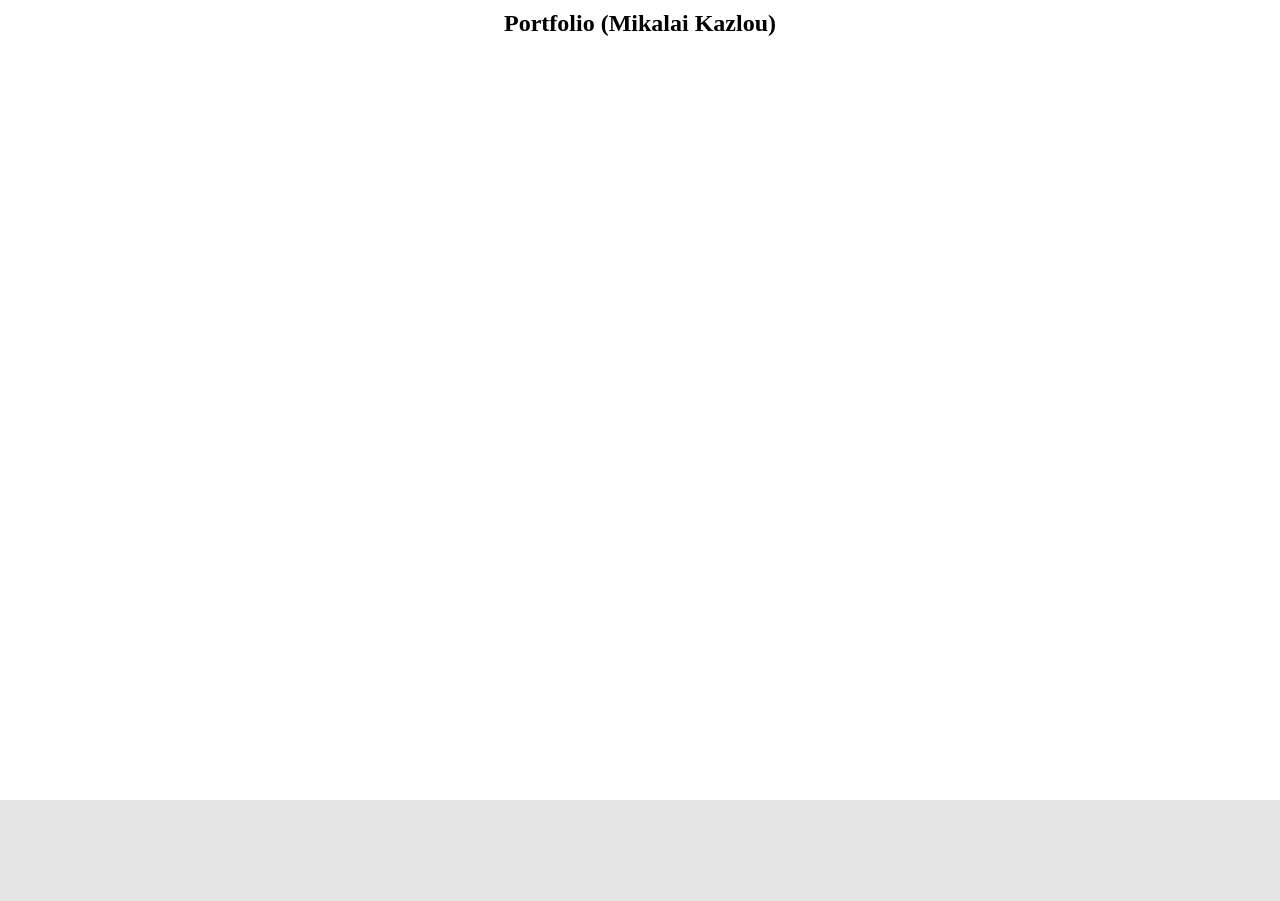
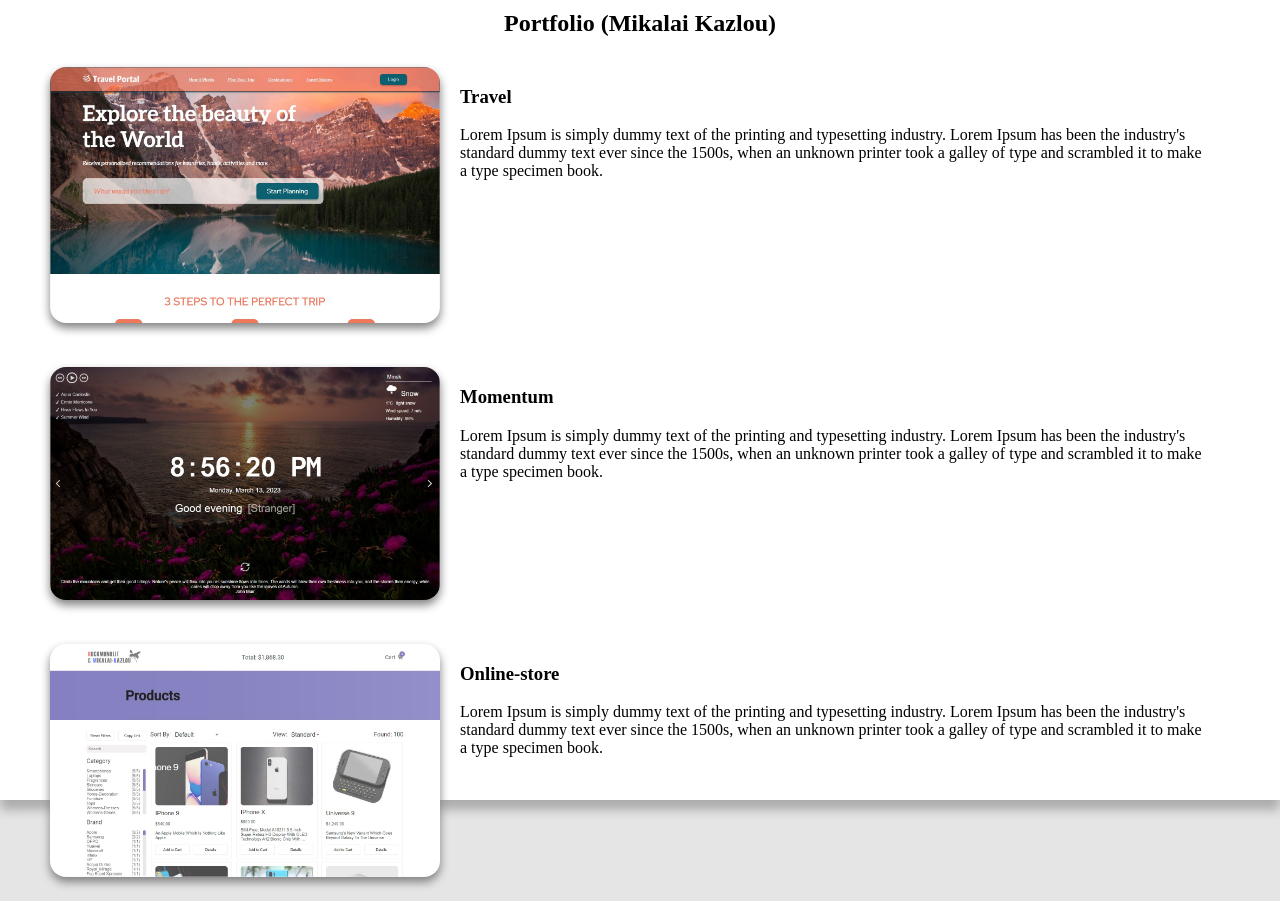
Before and after one commit to Mikalai-Kazlou/portfolio, a plain HTML site: page index.html in a window 1280 px wide. Before the commit the page ends 800 px from the top, so only its background shows below. Drawn offline with Linux system fonts and the light colour scheme.

Commit message:
feat: add base template

```diff
--- a/index.html
+++ b/index.html
@@ -11,11 +11,43 @@
 
 <body>
   <main>
-    <section class="section">
-      <h1 class="title">Portfolio (Mikalai Kazlou)</h1>
+    <section class="section title">
+      <h1 class="title__main">Portfolio (Mikalai Kazlou)</h1>
     </section>
-    <section class="section">
-
+    <section class="section projects">
+      <div class="project">
+        <a href="https://mikalai-kazlou.github.io/travel/" target="_blank">
+          <img class="project__picture" src="images/travel.jpg" alt="Project">
+        </a>
+        <div class="project__content">
+          <h3 class="project__title">Travel</h3>
+          <div class="project__description">Lorem Ipsum is simply dummy text of the printing and typesetting industry.
+            Lorem Ipsum has been the industry's standard dummy text ever since the 1500s, when an unknown printer took a
+            galley of type and scrambled it to make a type specimen book.</div>
+        </div>
+      </div>
+      <div class="project">
+        <a href="https://mikalai-kazlou.github.io/momentum/" target="_blank">
+          <img class="project__picture" src="images/momentum.jpg" alt="Project">
+        </a>
+        <div class="project__content">
+          <h3 class="project__title">Momentum</h3>
+          <div class="project__description">Lorem Ipsum is simply dummy text of the printing and typesetting industry.
+            Lorem Ipsum has been the industry's standard dummy text ever since the 1500s, when an unknown printer took a
+            galley of type and scrambled it to make a type specimen book.</div>
+        </div>
+      </div>
+      <div class="project">
+        <a href="https://mikalai-kazlou.github.io/online-store/" target="_blank">
+          <img class="project__picture" src="images/online-store.jpg" alt="Project">
+        </a>
+        <div class="project__content">
+          <h3 class="project__title">Online-store</h3>
+          <div class="project__description">Lorem Ipsum is simply dummy text of the printing and typesetting industry.
+            Lorem Ipsum has been the industry's standard dummy text ever since the 1500s, when an unknown printer took a
+            galley of type and scrambled it to make a type specimen book.</div>
+        </div>
+      </div>
     </section>
   </main>
 </body>
--- a/style.scss
+++ b/style.scss
@@ -16,7 +16,31 @@ main {
 }
 
 .title {
-  margin: 0;
-  padding: 10px;
-  text-align: center;
+  &__main {
+    margin: 0;
+    padding: 10px;
+    text-align: center;
+  }
 }
+
+.project {
+  display: flex;
+  padding: 20px 50px;
+
+  &__picture {
+    width: 390px;
+    border-radius: 16px;
+    filter: drop-shadow(0px 5px 5px gray);
+
+    transition: transform .3s;
+
+    &:hover {
+      cursor: pointer;
+      transform: scale(1.02);
+    }
+  }
+
+  &__content {
+    padding: 0 20px;
+  }
+}
```
Also changed, not shown: images/momentum.jpg (added), images/online-store.jpg (added), images/travel.jpg (added), style.css, 1 other file.
